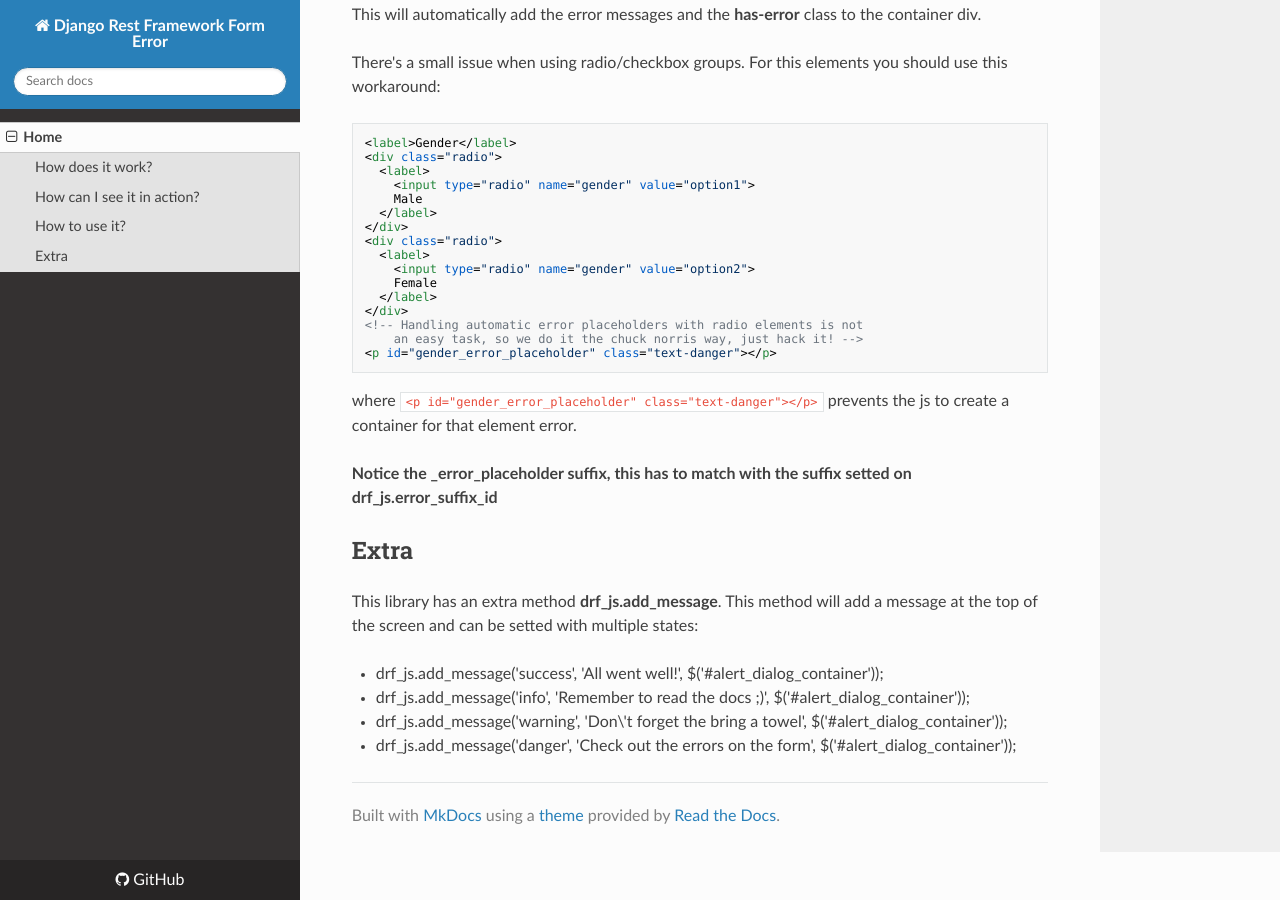
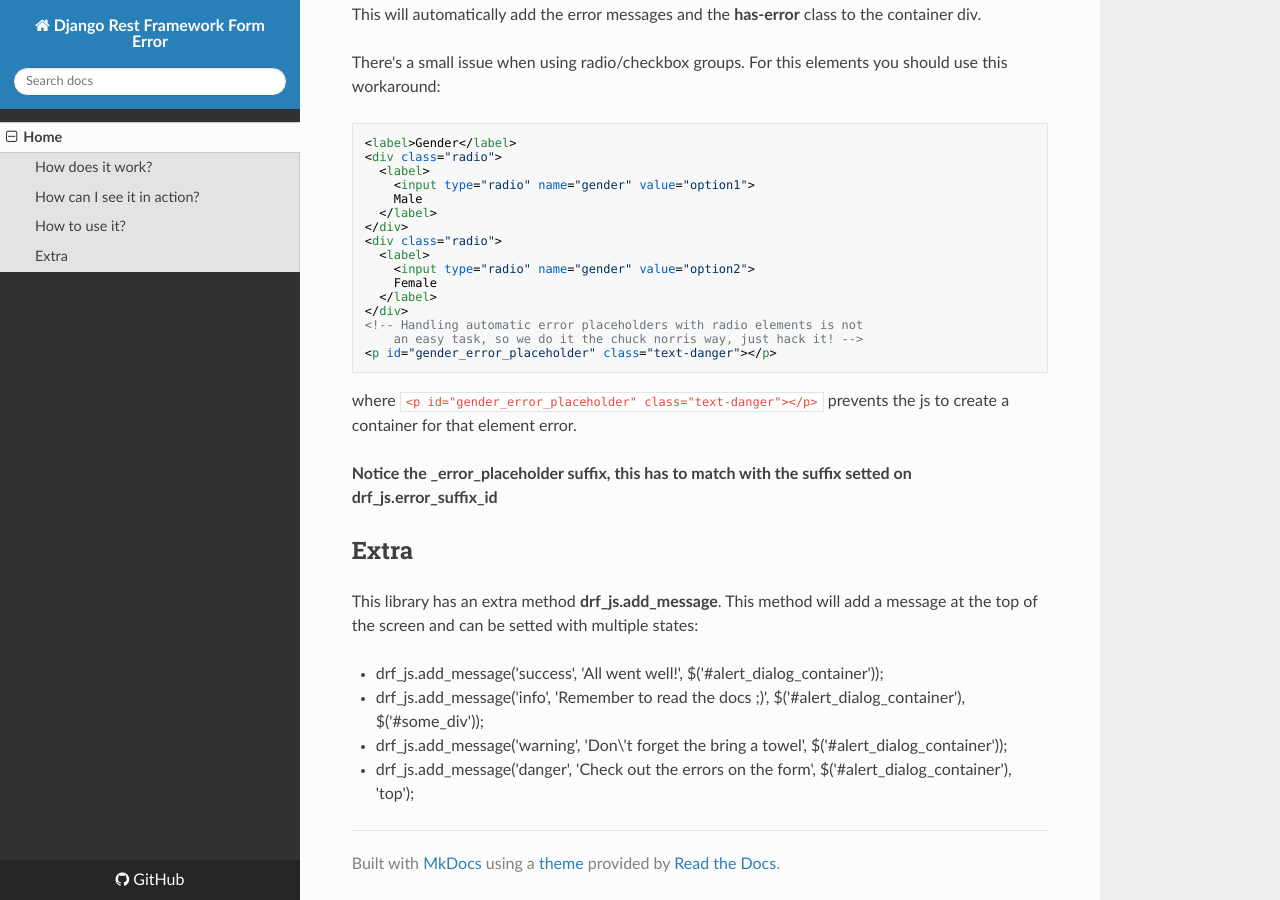
Before and after one commit to gdi3d/drf_form_error, an MkDocs documentation site: the page built from docs/index.md, in a window 1280 px wide and 900 px high, scrolled down 1324 px. Built offline with MkDocs 1.6.1, drawn with Linux system fonts in a browser that asks for light colours; nearby versions of some CDN libraries; old or Windows-style settings are respelled for this version of MkDocs.

Commit message:
Added Scroll to property to add_message method

```diff
--- a/docs/index.md
+++ b/docs/index.md
@@ -82,6 +82,6 @@
 This library has an extra method **drf_js.add_message**. This method will add a message at the top of the screen and can be setted with multiple states:
 
 * drf_js.add_message('success', 'All went well!', $('#alert_dialog_container'));
-* drf_js.add_message('info', 'Remember to read the docs ;)', $('#alert_dialog_container'));
+* drf_js.add_message('info', 'Remember to read the docs ;)', $('#alert_dialog_container'), $('#some_div'));
 * drf_js.add_message('warning', 'Don\'t forget the bring a towel', $('#alert_dialog_container'));
-* drf_js.add_message('danger', 'Check out the errors on the form', $('#alert_dialog_container'));
+* drf_js.add_message('danger', 'Check out the errors on the form', $('#alert_dialog_container'), 'top');
```
Also changed, not shown: drf_form_error.js (+11 -3 lines).
